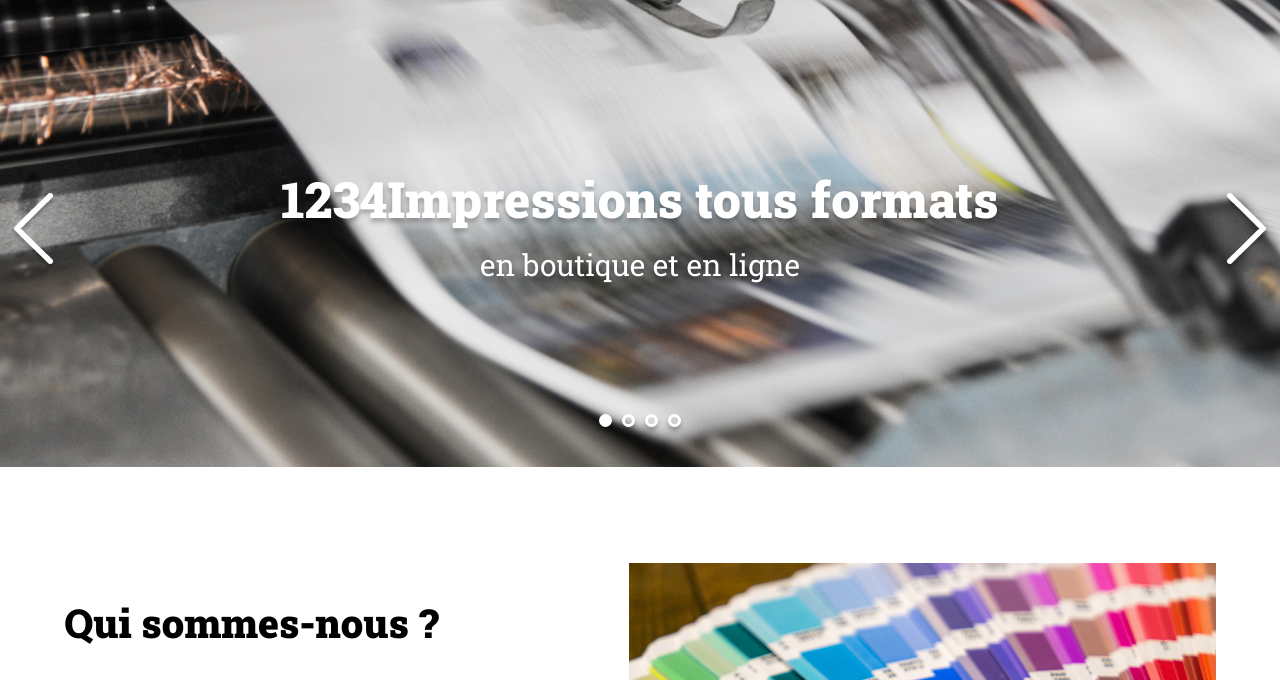
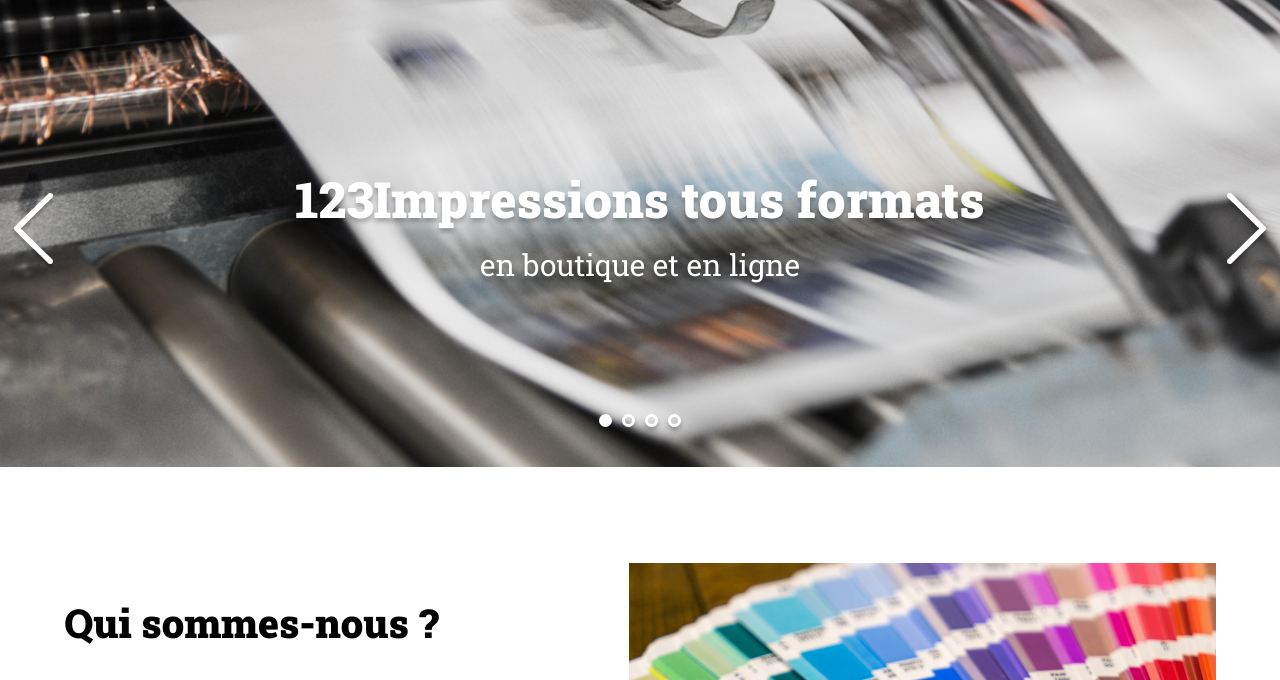
Before and after one commit to GuillaumeBdev/Projet_5, a plain HTML site: page Print-it-JS-main/index.html in a window 1280 px wide. Shown: the part 104-784 px from the top of the page. Drawn offline with Linux system fonts and the light colour scheme.

Commit message:
Fourth commit

```diff
--- a/Print-it-JS-main/index.html
+++ b/Print-it-JS-main/index.html
@@ -30,7 +30,7 @@
           src="./assets/images/slideshow/slide1.jpg"
           alt="Banner Print-it"
         />
-        <p>1234Impressions tous formats <span>en boutique et en ligne</span></p>
+        <p>123Impressions tous formats <span>en boutique et en ligne</span></p>
         <img
           id="arrow_left"
           class="arrow arrow_left"
```
